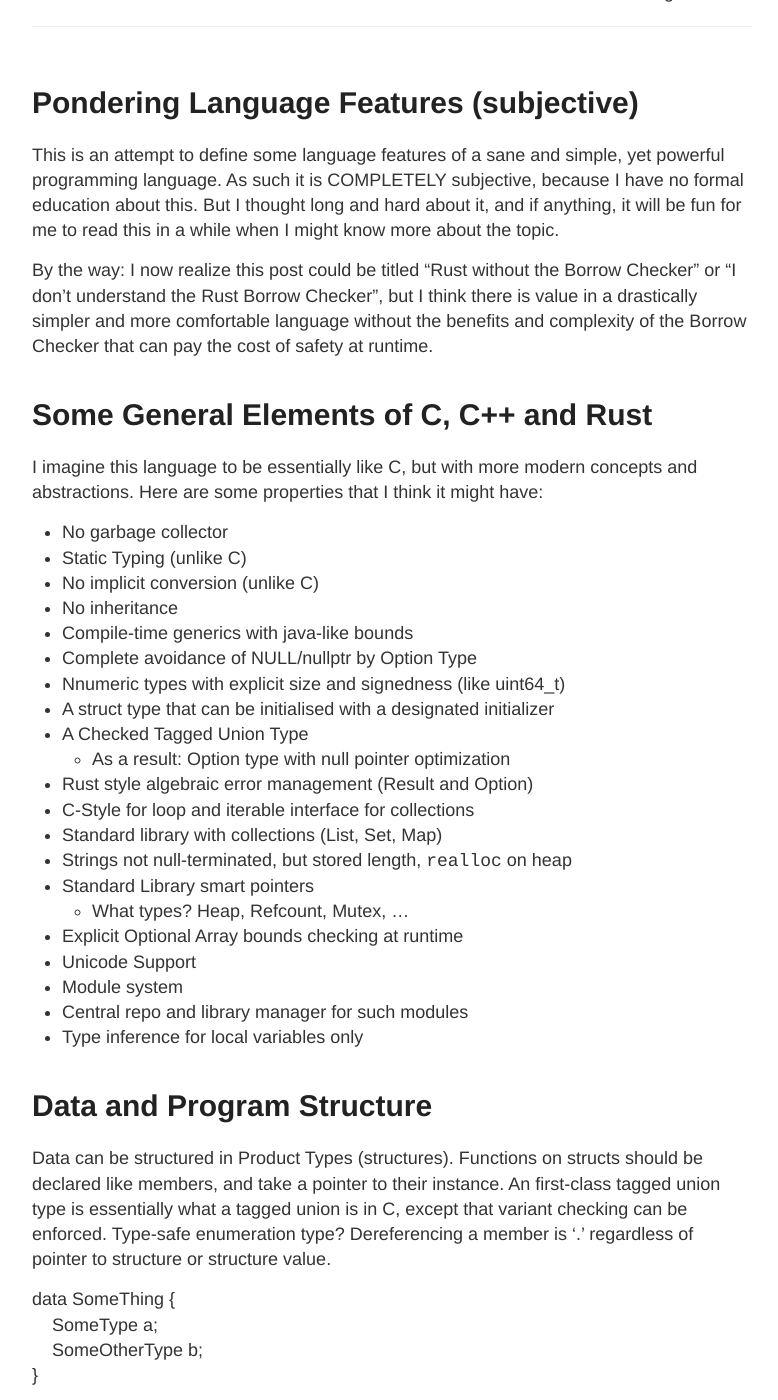
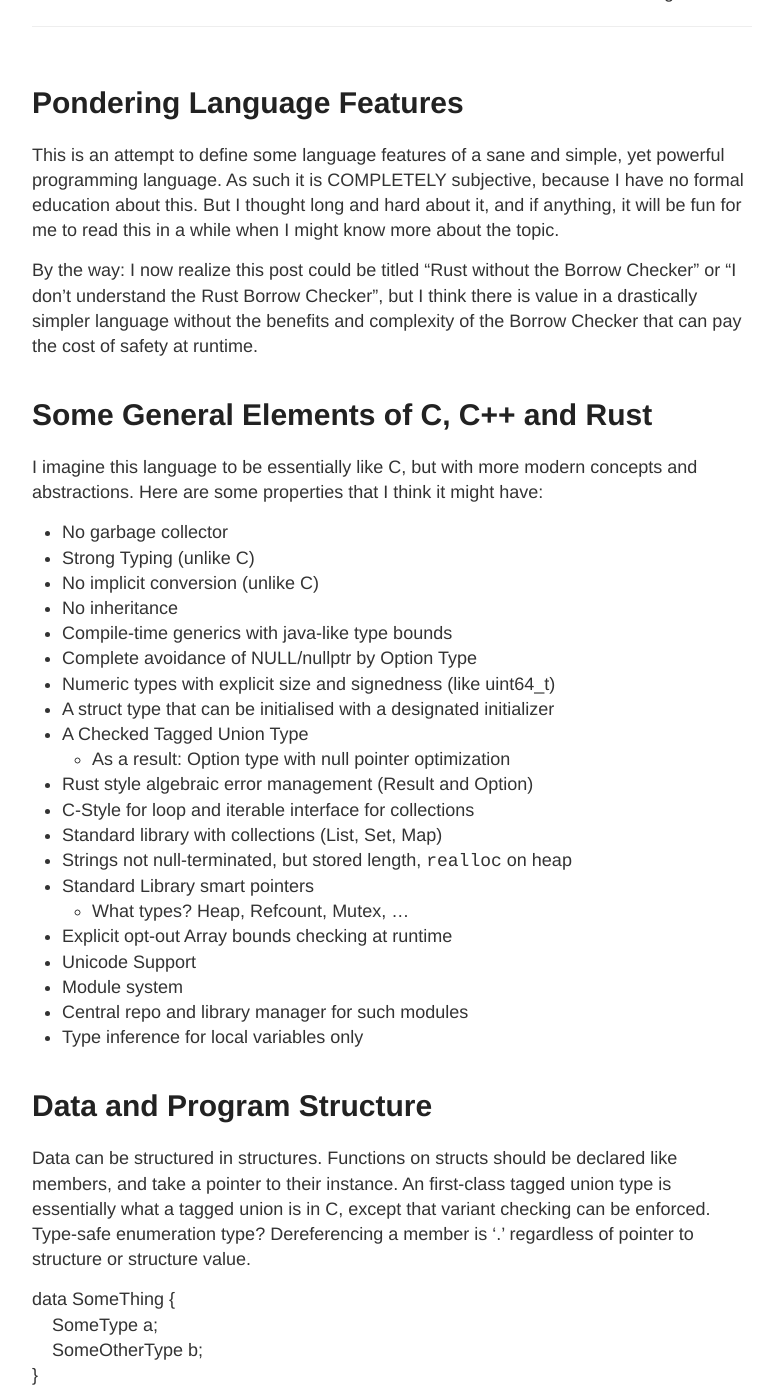
Before and after one commit to barafael/barafael.github.io, a Jekyll site: the page built from _posts/2017-11-15-Pondering-Language-Features.md, in a window 1280 px wide and 1400 px high, scrolled down 220 px. Shown: the whole window, without its empty margins (248-1026 px from the left). Built offline with Jekyll 4.4.1, drawn with Linux system fonts in a browser that asks for light colours; our own code applies the rules of GitHub Pages for plain Markdown files.

Commit message:
Update and rename 2017-11-15-Pondering-Language-Features-(subjective).md to 2017-11-15-Pondering-Language-Features.md

```diff
--- a/_posts/2017-11-15-Pondering-Language-Features-(subjective).md
+++ b/_posts/2017-11-15-Pondering-Language-Features.md
@@ -2,7 +2,7 @@
 As such it is COMPLETELY subjective, because I have no formal education about this.
 But I thought long and hard about it, and if anything, it will be fun for me to read this in a while when I might know more about the topic.
 
-By the way: I now realize this post could be titled "Rust without the Borrow Checker" or "I don't understand the Rust Borrow Checker", but I think there is value in a drastically simpler and more comfortable language without the benefits and complexity of the Borrow Checker that can pay the cost of safety at runtime.
+By the way: I now realize this post could be titled "Rust without the Borrow Checker" or "I don't understand the Rust Borrow Checker", but I think there is value in a drastically simpler language without the benefits and complexity of the Borrow Checker that can pay the cost of safety at runtime.
 
 # Some General Elements of C, C++ and Rust
 
@@ -10,12 +10,12 @@
 Here are some properties that I think it might have:
 
 * No garbage collector
-* Static Typing (unlike C)
+* Strong Typing (unlike C)
 * No implicit conversion (unlike C)
 * No inheritance
-* Compile-time generics with java-like bounds
+* Compile-time generics with java-like type bounds
 * Complete avoidance of NULL/nullptr by Option<T> Type
-* Nnumeric types with explicit size and signedness (like uint64\_t)
+* Numeric types with explicit size and signedness (like uint64\_t)
 * A struct type that can be initialised with a designated initializer
 * A Checked Tagged Union Type
     * As a result: Option type with null pointer optimization
@@ -25,7 +25,7 @@
 * Strings not null-terminated, but stored length, `realloc` on heap
 * Standard Library smart pointers
     * What types? Heap, Refcount, Mutex, ...
-* Explicit Optional Array bounds checking at runtime
+* Explicit opt-out Array bounds checking at runtime
 * Unicode Support
 * Module system
 * Central repo and library manager for such modules
@@ -33,7 +33,7 @@
 
 # Data and Program Structure
 
-Data can be structured in Product Types (structures). Functions on structs should be declared like members, and take a pointer to their instance.
+Data can be structured in structures. Functions on structs should be declared like members, and take a pointer to their instance.
 An first-class tagged union type is essentially what a tagged union is in C, except that variant checking can be enforced.
 Type-safe enumeration type?
 Dereferencing a member is '.' regardless of pointer to structure or structure value.
```
